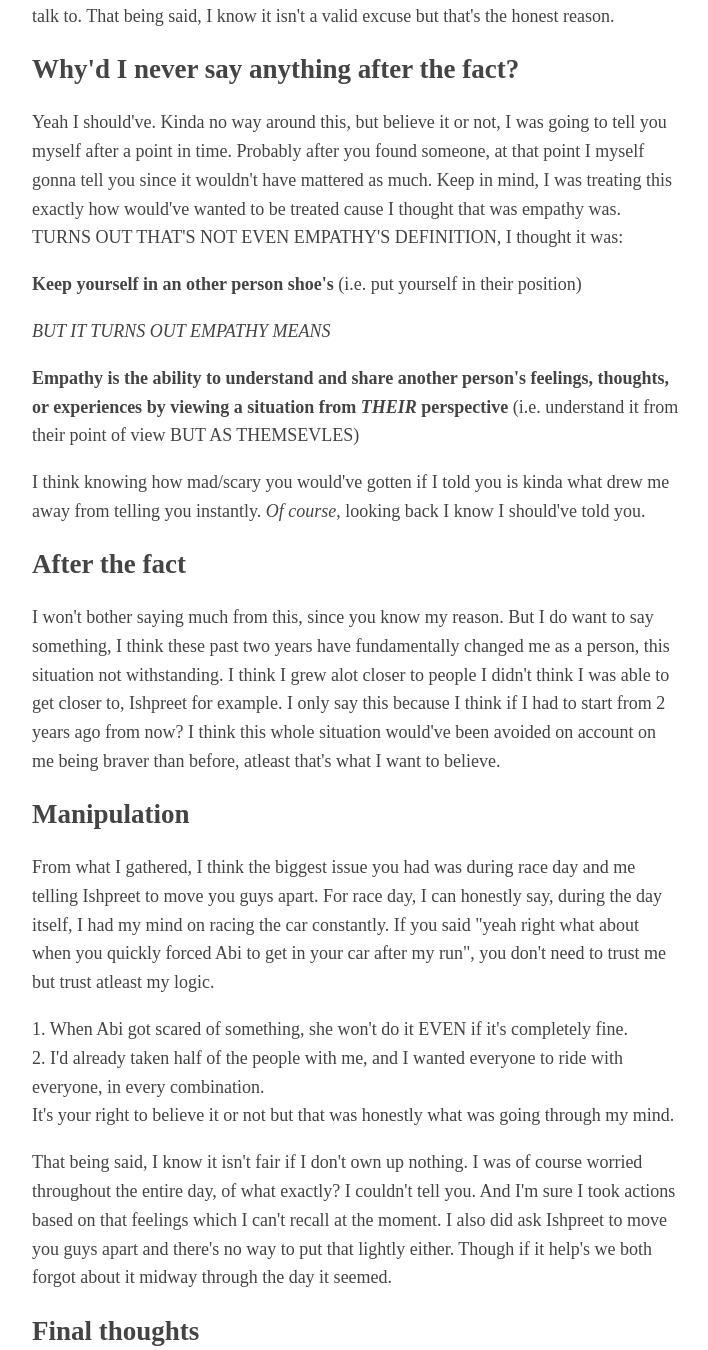
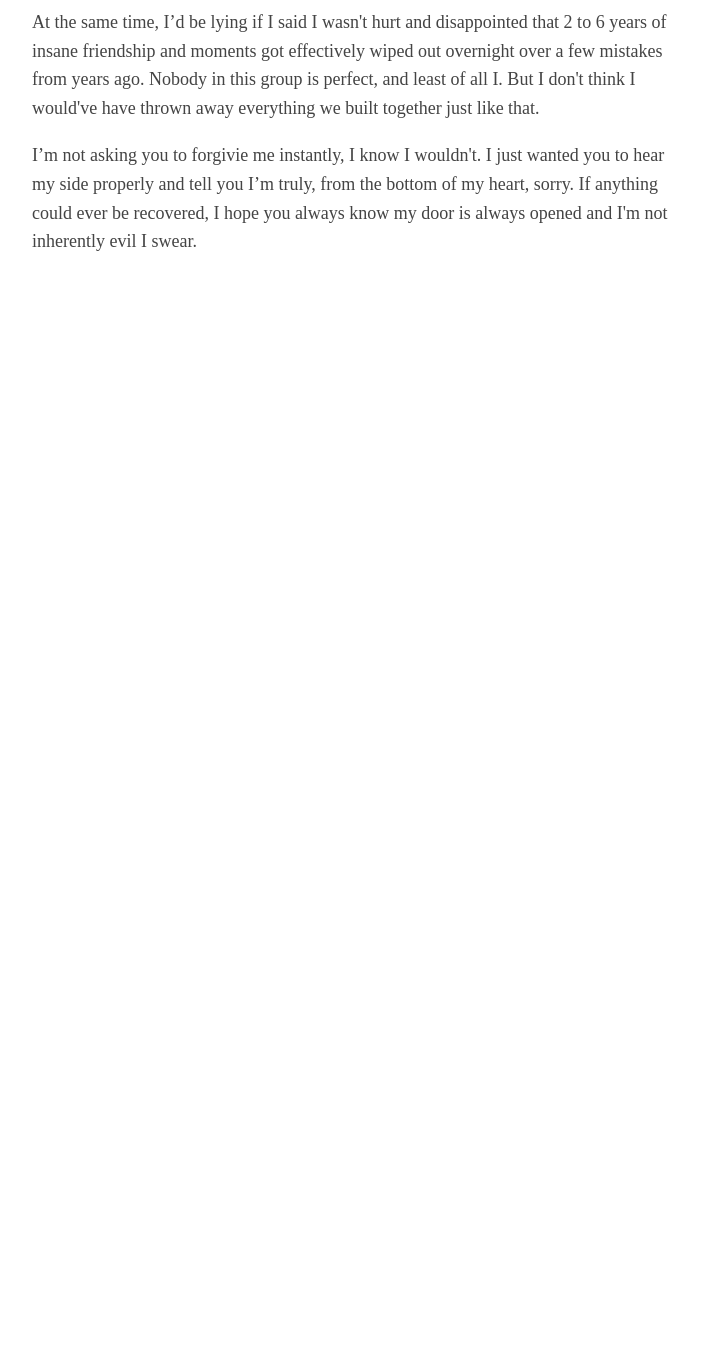
Before and after one commit to aryamsharma/should_be_hidden, a plain HTML site: page index.html in a window 1280 px wide. Shown: the part 831-2181 px from the top of the page, without its empty margins (283-991 px from the left). After the commit the page ends 1127 px from the top, so only its background shows below. Drawn offline with Linux system fonts and the light colour scheme.

Commit message:
Update index.html

```diff
--- a/index.html
+++ b/index.html
@@ -16,73 +16,22 @@
 	First and foremost
 </h2>
 <p>
-	If you are wondering why it took me over a month to say something to you. It's cause since my large mouth caused this problem in the first place, I'd ought to take a step back and decide what to say. I think it's finally time I put everything into words though. Also, I never had any malice to anyone, the intentions were honest. The end goal was always to ensure the friend group never spilt apart.
+	If you are wondering why it took me over a month to say something to you. It's cause since my big mouth caused this problem in the first place, I'd ought to take a step back and decide what to say. I think it's finally time I put everything into words though.
 </p>
 <p>
 	Also you might get more mad at some stuff I say but I can't even imagine you get madder than you already or, BUT IN CASE YOU DO, REMEMBER THAT YOU'D RATHER KNOW AND BE MAD THAN NOT KNOW AND BE HAPPY.
 </p>
-
-<h2>
-	Why'd I say anything to her in #da first place?
-</h2>
 <p>
-	I thought I had no way out, I recall suggesting to you in the beginning / midway (of when you first told me) it was a bad idea, but you kinda kept asking me stuff which I myself answered which I shouldn't have. The only one converstation that I can think off top is the <em>Dev Patel</em> one. I also realize that I should've been more firm in my stance but I just wasn't. After that fateful Toronto night, I KNOW I was losing it. I couldn't tell you because I needed you to able to trust me with this (ironic I'm well aware), I couldn't tell anyone else because at that point in time I couldn't trust them as much as I did know (we'll get back to this later). I was super frustrated at the situation and I couldn't tell that to you nor Abi. So I just got mad thinking about it and when Abi asked what was wrong I tried to not tell her true by saying some other lie but the lie was SO bad and I felt like I should've also just told her the truth. Ironic how the truth started this particular situation.
-
-	I <s>think</s> know the reason I never told you was fear, frankly speaking, you are kinda scary to talk to. That being said, I know it isn't a valid excuse but that's the honest reason.
-</p>
-
-<h2>
-	Why'd I never say anything after the fact?
-</h2>
-
-<p>
-	Yeah I should've. Kinda no way around this, but believe it or not, I was going to tell you myself after a point in time. Probably after you found someone, at that point I myself gonna tell you since it wouldn't have mattered as much. Keep in mind, I was treating this exactly how would've wanted to be treated cause I thought that was empathy was. TURNS OUT THAT'S NOT EVEN EMPATHY'S DEFINITION, I thought it was:
+	There was never any malice behind any intentions, I just straight up panicked about the friend group spiltting up if things went wrong (how ironic) and that got the better of me. I was super frustrated at the situation and I couldn't tell that to you nor Abi. So I just got mad thinking about it and when Abi asked what was wrong I tried to not tell her the truth by saying some other lie but I felt like I should've also just told her the truth, which I ended up doing. Ironic how the truth started this particular situation.
 </p>
 <p>
-	<strong>Keep yourself in an other person shoe's</strong> (i.e. put yourself in their position)
+	Telling Abi and asking Ishpreet to keep you two seperated just was an incredibly stupid move on my part. AND KEEPING IT QUIET FOR THE NEXT YEAR AND THEN YOU FINDING OUT FROM TIME? My god what a massive massive massive mistake. I won't make excuses, since I know what I did was wrong and I broke your trust, which you don't understand how much I regret that. But if you can believe it, if that sitations from 2 years ago happened today, I feel like I'd be able to handle it very very differently, and more honestly. Also I honestly had planned to tell you in the future myself, but after you'd find someone else you were dating (I get that you won't believe this, but I swear on my mom this is the truth).
 </p>
 <p>
-	<em>BUT IT TURNS OUT EMPATHY MEANS</em>
+	At the same time, I’d be lying if I said I wasn't hurt and disappointed that 2 to 6 years of insane friendship and moments got effectively wiped out overnight over a few mistakes from years ago. Nobody in this group is perfect, and least of all I. But I don't think I would've have thrown away everything we built together just like that.
 </p>
 <p>
-	<strong>Empathy is the ability to understand and share another person's feelings, thoughts, or experiences by viewing a situation from <em>THEIR</em> perspective</strong> (i.e. understand it from their point of view BUT AS THEMSEVLES)
+	I’m not asking you to forgivie me instantly, I know I wouldn't. I just wanted you to hear my side properly and tell you I’m truly, from the bottom of my heart, sorry. If anything could ever be recovered, I hope you always know my door is always opened and I'm not inherently evil I swear.
 </p>
-<p>
-	I think knowing how mad/scary you would've gotten if I told you is kinda what drew me away from telling you instantly. <em>Of course</em>, looking back I know I should've told you.
-</p>
-
-<h2>
-	After the fact
-</h2>
-
-<p>
-	I won't bother saying much from this, since you know my reason. But I do want to say something, I think these past two years have fundamentally changed me as a person, this situation not withstanding. I think I grew alot closer to people I didn't think I was able to get closer to, Ishpreet for example. I only say this because I think if I had to start from 2 years ago from now? I think this whole situation would've been avoided on account on me being braver than before, atleast that's what I want to believe.
-</p>
-
-<h2>
-	Manipulation
-</h2>
-
-<p>
-	From what I gathered, I think the biggest issue you had was during race day and me telling Ishpreet to move you guys apart. For race day, I can honestly say, during the day itself, I had my mind on racing the car constantly. If you said "yeah right what about when you quickly forced Abi to get in your car after my run", you don't need to trust me but trust atleast my logic.
-</p>
-
-<p>
-	 1. When Abi got scared of something, she won't do it EVEN if it's completely fine. <br> 2. I'd already taken half of the people with me, and I wanted everyone to ride with everyone, in every combination. <br> It's your right to believe it or not but that was honestly what was going through my mind.
-</p>
-
-<p>
-	That being said, I know it isn't fair if I don't own up nothing. I was of course worried throughout the entire day, of what exactly? I couldn't tell you. And I'm sure I took actions based on that feelings which I can't recall at the moment. I also did ask Ishpreet to move you guys apart and there's no way to put that lightly either. Though if it help's we both forgot about it midway through the day it seemed.
-</p>
-
-<h2>
-	Final thoughts
-</h2>
-
-<p>
-	Finally, and this will get you mad, I'm angry at you as well. I get that what I did was wrong and unfair but to not count the past 2 - 6  years of some of the best moments as not being worth anything was a little bit of a shock and that dissapointed me. I'm sure you'll say, "well yeah that's what you deserve", but think about it from my perspective. Abi did to me, what I did to you. Ishpreet, though to far lesser degree, also did the same. Of course I'm mad and angry at the both of them, but I would never say friendship over with the either of them. You can ask Quaid, though I'm not sure if you would, but I think he shares a simliar mindset to me. But don't take this in the oh I'm convincing you way, I'm just telling how I feel. Regardless of if you respond or not, I want you to know I'm deeply sorry, I truly, truly, truly am. Trust is already difficult to get, and what I did destroyed that. I do hope in the near future you can somewhat forgive me, I know it won't be instant or complete, because I sure wouldn't to someone else. But I hope it's somewhat soon.
-</p>
-
-<h6>Don't think for a second this was AI written</h6>
 </body>
 </html>
```
